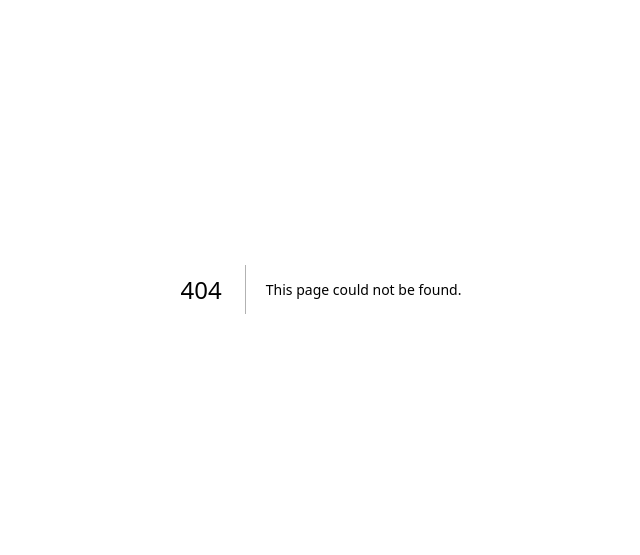
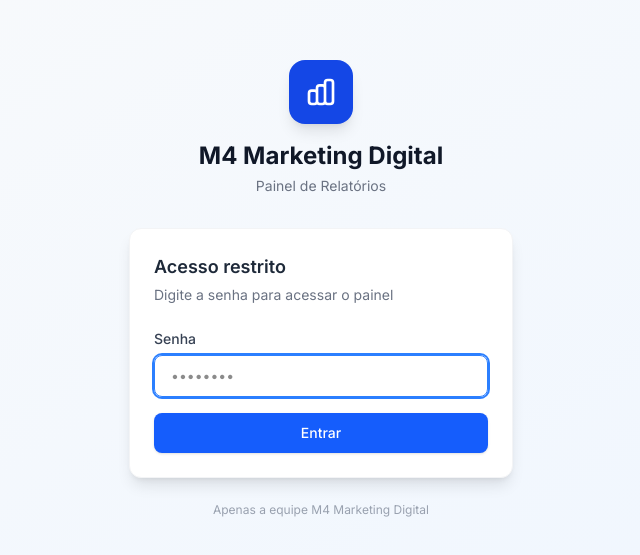
Before and after one commit to ojuniormartelli/relatorios-m4, a Next.js app: page /admin/login in a window 1280 px wide. Before the commit this address had no page. Shown: the part 111-666 px from the top of the page, without its empty margins (319-959 px from the left). Built offline with nearby package versions, Linux system fonts and the light colour scheme.

Commit message:
feat: proteção com senha no /admin
- Middleware protege todas as rotas /admin exceto /admin/login
- Página de login com server action (verifica ADMIN_PASSWORD)
- Cookie de sessão dura 30 dias
- Botao 'Sair' no header do admin
- /admin/logout limpa o cookie e redireciona ao login

```diff
--- /dev/null
+++ b/src/app/admin/login/page.tsx
@@ -0,0 +1,98 @@
+import { cookies } from 'next/headers';
+import { redirect } from 'next/navigation';
+
+async function login(formData: FormData) {
+  'use server';
+
+  const password = formData.get('password') as string;
+  const redirectTo = formData.get('redirect') as string || '/admin';
+
+  if (password === process.env.ADMIN_PASSWORD) {
+    const cookieStore = await cookies();
+    cookieStore.set('admin_session', 'authenticated', {
+      httpOnly: true,
+      secure: true,
+      sameSite: 'lax',
+      maxAge: 60 * 60 * 24 * 30, // 30 dias
+      path: '/',
+    });
+    redirect(redirectTo);
+  }
+
+  redirect('/admin/login?erro=1');
+}
+
+interface LoginPageProps {
+  searchParams: Promise<{
+    erro?: string;
+    redirect?: string;
+  }>;
+}
+
+export default async function LoginPage({ searchParams }: LoginPageProps) {
+  const params = await searchParams;
+  const error = params.erro === '1';
+
+  return (
+    <div className="min-h-screen bg-gradient-to-br from-gray-50 to-blue-50 flex items-center justify-center p-4">
+      <div className="w-full max-w-sm">
+        {/* Logo */}
+        <div className="text-center mb-8">
+          <div className="bg-blue-700 text-white w-16 h-16 rounded-2xl flex items-center justify-center mx-auto mb-4 shadow-lg">
+            <svg className="w-8 h-8" fill="none" viewBox="0 0 24 24" stroke="currentColor" strokeWidth={2}>
+              <path strokeLinecap="round" strokeLinejoin="round" d="M9 19v-6a2 2 0 00-2-2H5a2 2 0 00-2 2v6a2 2 0 002 2h2a2 2 0 002-2zm0 0V9a2 2 0 012-2h2a2 2 0 012 2v10m-6 0a2 2 0 002 2h2a2 2 0 002-2m0 0V5a2 2 0 012-2h2a2 2 0 012 2v14a2 2 0 01-2 2h-2a2 2 0 01-2-2z" />
+            </svg>
+          </div>
+          <h1 className="text-2xl font-bold text-gray-900">M4 Marketing Digital</h1>
+          <p className="text-gray-500 text-sm mt-1">Painel de Relatórios</p>
+        </div>
+
+        {/* Card */}
+        <div className="bg-white rounded-xl shadow-lg border border-gray-100 p-6">
+          <h2 className="text-lg font-semibold text-gray-800 mb-1">Acesso restrito</h2>
+          <p className="text-sm text-gray-500 mb-6">Digite a senha para acessar o painel</p>
+
+          <form action={login} className="space-y-4">
+            {/* Campo redirect oculto */}
+            <input type="hidden" name="redirect" value={params.redirect || '/admin'} />
+
+            <div>
+              <label htmlFor="password" className="block text-sm font-medium text-gray-700 mb-1.5">
+                Senha
+              </label>
+              <input
+                type="password"
+                id="password"
+                name="password"
+                required
+                autoFocus
+                placeholder="••••••••"
+                className="w-full px-4 py-2.5 border border-gray-300 rounded-lg text-sm focus:ring-2 focus:ring-blue-500 focus:border-blue-500 outline-none transition-shadow"
+              />
+            </div>
+
+            {error && (
+              <div className="bg-red-50 border border-red-200 text-red-700 text-sm px-4 py-2.5 rounded-lg flex items-center gap-2">
+                <svg className="w-4 h-4 flex-shrink-0" fill="none" viewBox="0 0 24 24" stroke="currentColor" strokeWidth={2}>
+                  <path strokeLinecap="round" strokeLinejoin="round" d="M12 9v2m0 4h.01M21 12a9 9 0 11-18 0 9 9 0 0118 0z" />
+                </svg>
+                Senha incorreta. Tente novamente.
+              </div>
+            )}
+
+            <button
+              type="submit"
+              className="w-full py-2.5 bg-blue-600 hover:bg-blue-700 text-white font-medium rounded-lg transition-colors shadow-sm text-sm"
+            >
+              Entrar
+            </button>
+          </form>
+        </div>
+
+        <p className="text-center text-xs text-gray-400 mt-6">
+          Apenas a equipe M4 Marketing Digital
+        </p>
+      </div>
+    </div>
+  );
+}
--- /dev/null
+++ b/src/app/admin/logout/route.ts
@@ -0,0 +1,8 @@
+import { cookies } from 'next/headers';
+import { redirect } from 'next/navigation';
+
+export async function GET() {
+  const cookieStore = await cookies();
+  cookieStore.delete('admin_session');
+  redirect('/admin/login');
+}
--- a/src/app/admin/page.tsx
+++ b/src/app/admin/page.tsx
@@ -2,7 +2,7 @@
 
 import Link from 'next/link';
 import { useState, useEffect } from 'react';
-import { Check, Copy, ExternalLink, Share2, Users, TrendingUp, DollarSign, BarChart3, Shield, RefreshCw } from 'lucide-react';
+import { Check, Copy, ExternalLink, Share2, Users, TrendingUp, DollarSign, BarChart3, Shield, RefreshCw, LogOut } from 'lucide-react';
 import clientesData from '@/data/clientes.json';
 
 export default function AdminDashboard() {
@@ -56,6 +56,7 @@ export default function AdminDashboard() {
                 <p className="text-blue-200 text-sm mt-0.5">Painel de Relatórios • Acesso restrito</p>
               </div>
             </div>
+            <div className="flex items-center gap-3">
               <a
                 href={agency.site}
                 target="_blank"
@@ -65,6 +66,14 @@ export default function AdminDashboard() {
                 <ExternalLink className="w-3.5 h-3.5" />
                 {agency.site.replace('https://', '')}
               </a>
+              <a
+                href="/admin/logout"
+                className="flex items-center gap-1.5 text-sm text-blue-200 hover:text-white transition-colors bg-white/10 hover:bg-white/20 px-3 py-1.5 rounded-lg"
+              >
+                <LogOut className="w-3.5 h-3.5" />
+                Sair
+              </a>
+            </div>
           </div>
         </div>
       </header>
--- /dev/null
+++ b/src/middleware.ts
@@ -0,0 +1,34 @@
+import { NextResponse } from 'next/server';
+import type { NextRequest } from 'next/server';
+
+export function middleware(request: NextRequest) {
+  const { pathname } = request.nextUrl;
+
+  // Protege /admin e todas as sub-rotas, exceto /admin/login
+  if (pathname === '/admin' || pathname.startsWith('/admin/')) {
+    // Libera a página de login
+    if (pathname === '/admin/login') {
+      // Se já estiver autenticado, redireciona direto pro admin
+      const session = request.cookies.get('admin_session');
+      if (session?.value === 'authenticated') {
+        return NextResponse.redirect(new URL('/admin', request.url));
+      }
+      return NextResponse.next();
+    }
+
+    // Verifica se está autenticado
+    const session = request.cookies.get('admin_session');
+    if (session?.value !== 'authenticated') {
+      const loginUrl = new URL('/admin/login', request.url);
+      // Preserva a URL original pra redirecionar depois do login
+      loginUrl.searchParams.set('redirect', pathname);
+      return NextResponse.redirect(loginUrl);
+    }
+  }
+
+  return NextResponse.next();
+}
+
+export const config = {
+  matcher: ['/admin', '/admin/:path*'],
+};
```
Lines whose indentation alone changed are shown as unchanged.
